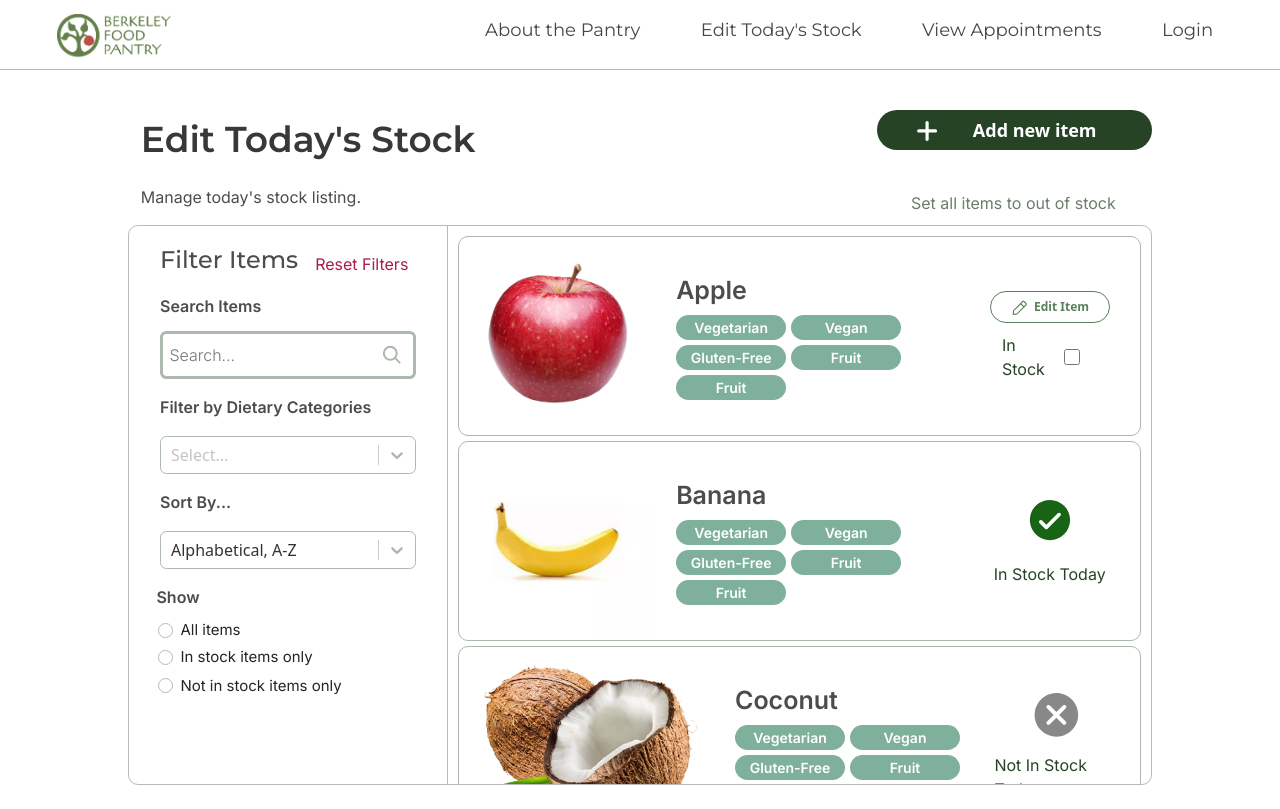
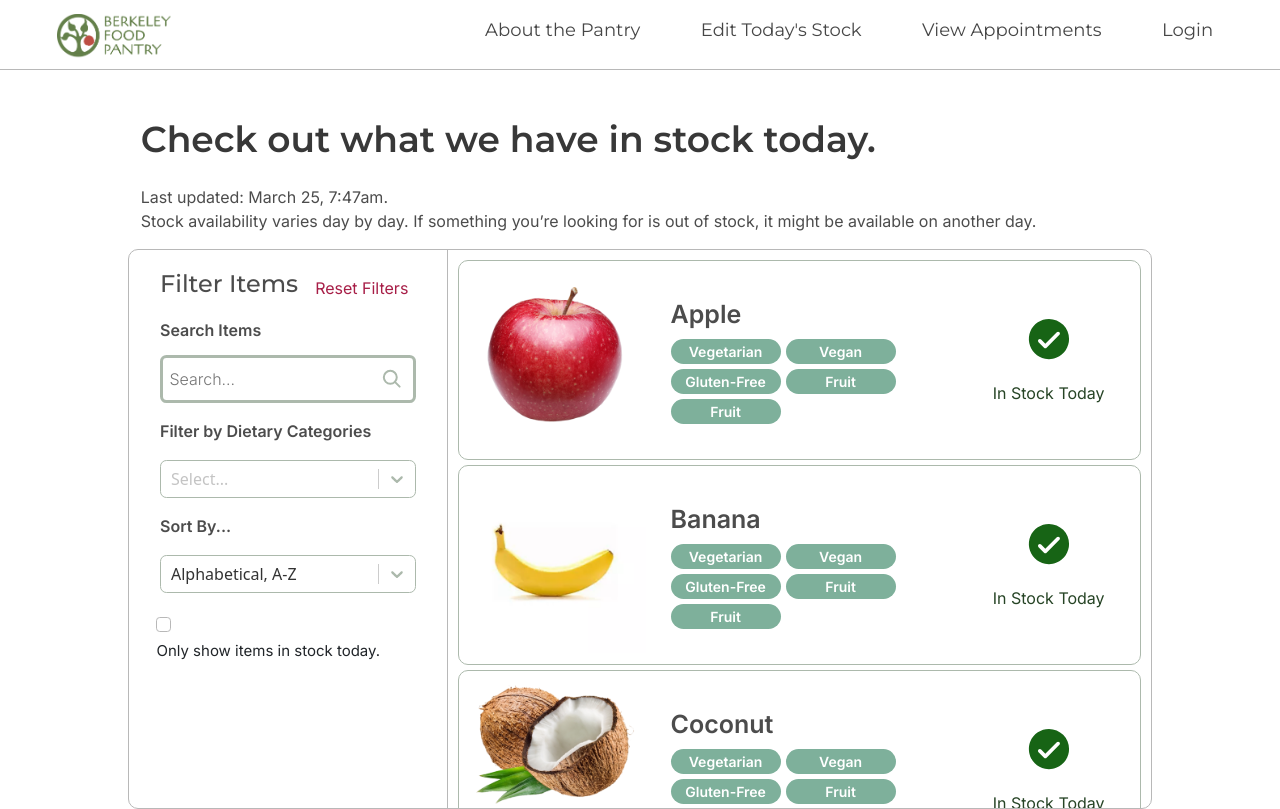
Before and after one commit to codebase-berkeley/berkeley-food-pantry, a React (Create React App) app in the folder client/: page /stockListingAdmin in a window 1280 px wide. Built offline with nearby package versions, Linux system fonts and the light colour scheme.

Commit message:
fixed css selectors for merge

```diff
--- a/client/src/App.js
+++ b/client/src/App.js
@@ -18,13 +18,13 @@ function App() {
       <NavbarComponent/>
 
         <Routes>
-          <Route path="/stockListingAdmin" element={<StockListingAdmin/>}/>
+          <Route path="/stockListingAdmin" element={<StockListingUser/>}/>
 
           <Route path = "/adminLogin" element={<AdminLogin/>}/>
 
           <Route path="/appointmentScheduler" element={<AppointmentScheduler/>}/>
 
-          <Route path="addFood" element={<AddFood/>}/>
+          <Route path="/addFood" element={<AddFood/>}/>
 
         </Routes>
       </Router>
--- a/client/src/components/Food.css
+++ b/client/src/components/Food.css
@@ -9,8 +9,14 @@
 }
 
 .foodImage {
-    height: 100%;
+   width: 200px;
+   height:max-content;
+   overflow: hidden;
+   /*TODO: fix!!*/
+
 }
+
+
 
 .componentContainer {
     display: flex;
@@ -67,7 +73,7 @@
     justify-content: space-between;
 }
 
-.inStock{
+.in-stock-text{
     display: flex;
     justify-content: center;
     font-family: "Inter";
@@ -76,6 +82,17 @@
     padding-top: 13%;
     width: 97px;
 }
+
+.out-of-stock-text{
+    display: flex;
+    justify-content: center;
+    font-family: "Inter";
+    font-size: 16px;
+    color: #888888;
+    padding-top: 13%;
+    width: 97px;
+}
+
 .inStockCheck{
     font-family: "Inter";
     font-size: 16px;
--- a/client/src/components/Food.js
+++ b/client/src/components/Food.js
@@ -14,7 +14,7 @@ function Food(props) {
             return (
                 <div className = "editIn" style={{paddingRight: "2%", width: "35%"}}>
                             <img src={checkmark} className="stockImage" alt="checkmark" />
-                        <div className ="inStock" style={{width: "100%"}}>
+                        <div className ="in-stock-text" style={{width: "100%"}}>
                             <span >In Stock Today</span>
                         </div>
                     </div>
@@ -23,7 +23,7 @@ function Food(props) {
         return (
             <div className = "editIn" style={{paddingRight: "4%", width: "35%"}}>
                     <img src={xmark} className="stockImage" alt="checkmark" />
-                    <div className ="inStock" style={{width: "100%"}}>
+                    <div className ="out-of-stock-text" style={{width: "100%"}}>
                         <span>Not In Stock Today</span>
                     </div>
                 </div>
--- a/client/src/pages/StockListingAdmin.css
+++ b/client/src/pages/StockListingAdmin.css
@@ -1,7 +1,7 @@
 @import url('https://fonts.googleapis.com/css2?family=Inter:wght@300;600&display=swap');
 @import url('https://fonts.googleapis.com/css2?family=Montserrat:wght@400;500;600;800&display=swap');
 
-.entireContent {
+.stocklisting-entireContent {
     display: flex;
     align-items: center;
     justify-content: center;
@@ -10,25 +10,25 @@
     width: 90vw;
 }
 
-.topContainer {
+.stocklisting-topContainer {
     display: flex;
     flex-direction: row;
 }
 
-.leftSide {
+.stocklisting-leftSide {
     display: flex;
     flex: 3;
     flex-direction: column;
     justify-content: space-between;
 }
 
-.rightSide {
+.stocklisting-rightSide {
     display: flex;
     flex-direction: column;
     justify-content: space-between;
 }
 
-.topContainer h1 {
+.stocklisting-topContainer h1 {
     text-align: left;
     padding-left: 1vw;
     font-weight: 600;
@@ -39,7 +39,7 @@
     padding-bottom: 1vh;
 }
 
-.topContainer p {
+.stocklisting-topContainer p {
     text-align: left;
     font-size: 14;
     text-align: left;
@@ -48,11 +48,11 @@
     font-family: 'Inter', sans-serif;
 }
 
-.h3{
+.stocklisting-h3{
     font-size: 10px;
 }
 
-.addButton {
+.stocklisting-addButton {
     background-color: #264425;
     display: flex;
     height: 5vh;
@@ -65,17 +65,17 @@
     align-items: center;
 }
 
-.addButton:hover {
+.stocklisting-addButton:hover {
     background-color: #ACB9AC;
     color: #fff;
 }
 
-.addItem{
+.stocklisting-addItem{
     display: flex;
     padding-right: 1vw;
 }
 
-.changeStock{
+.stocklisting-changeStock{
     font-size: 16;
     background-color: white;
     color: #6A7E69;
@@ -84,11 +84,11 @@
     width: 275px;
 }
 
-.changeStock:hover{
+.stocklisting-changeStock:hover{
     text-decoration: underline;
 }
 
-.filters {
+.stocklisting-filters {
     display: flex;
     flex-direction: column;
     width: 100%;
@@ -97,7 +97,7 @@
     overflow-y: scroll;
 }
 
-.bottomContainer {
+.stocklisting-bottomContainer {
     border-color: #B8B8B8;
     border-width: 1px;
     border-radius: 10px;
@@ -107,7 +107,7 @@
     width: 80vw;
 }
 
-.filter-by {
+.stocklisting-filter-by {
     display: flex;
     flex-direction: column;
     justify-content: flex-start;
@@ -115,7 +115,7 @@
     padding-bottom: 2vh;
 }
 
-.sort-by {
+.stocklisting-sort-by {
     display: flex;
     flex-direction: column;
     align-items: flex-start;
@@ -123,19 +123,19 @@
     height: '6vh';
 }
 
-p#filterControlLabel {
+p#stocklisting-filterControlLabel {
     color: #4C4C4C;
     font-family: 'Inter', sans-serif;
     font-weight: bold;
     font-size: 16px;
 }
 
-.custom-dropdown {
+.stocklisting-custom-dropdown {
     padding-top: 1px;
     border-color: #ACB9AC;
 }
 
-.filterItemControls {
+.stocklisting-filterItemControls {
     display: flex;
     width: 25vw;
     height: 100%;
@@ -146,7 +146,7 @@ p#filterControlLabel {
     padding: 0 1vw 0 1vw;
 }
 
-.filterReset{
+.stocklisting-filterReset{
     display: flex;
     padding-top: 2vh;
     flex-direction: row;
@@ -155,7 +155,7 @@ p#filterControlLabel {
     width: 20vw;
 }
 
-.filterItems{
+.stocklisting-filterItems{
     color: #4C4C4C;
     font-size: 24px;
     display: flex;
@@ -164,7 +164,7 @@ p#filterControlLabel {
     justify-content: start;
 }
 
-.resetFilters{
+.stocklisting-resetFilters{
     font-size: 16px;
     background-color: #fff;
     color: #A71E47;
@@ -174,47 +174,47 @@ p#filterControlLabel {
     font-weight: 450;
 }
 
-.resetFilters:hover {
+.stocklisting-resetFilters:hover {
     text-decoration: underline;
 }
 
-.firstRow {
+.stocklisting-firstRow {
     display: flex;
     flex-direction: row;
     justify-content: flex-end;
     padding-left: 1vw;
 }
 
-.secondRow {
+.stocklisting-secondRow {
     display: flex;
     flex-direction: row;
     justify-content: flex-end;
     padding-left: 1vw;
 }
 
-.thirdRow {
+.stocklisting-thirdRow {
     display: flex;
     flex-direction: row;
     justify-content: flex-end;
     padding-left: 1vw;
 }
 
-.firstRow h1 {
+.stocklisting-firstRow h1 {
     padding-left: 1vw;
     font-size: 0.75rem;
 }
 
-.secondRow h1 {
+.stocklisting-secondRow h1 {
     padding-left: 1vw;
     font-size: 0.75rem;
 }
 
-.thirdRow h1 {
+.stocklisting-thirdRow h1 {
     padding-left: 1vw;
     font-size: 0.75rem;
 }
 
-.firstRow .allItemBtn {
+.stocklisting-firstRow .stocklisting-allItemBtn {
     display: block;
     background-color: white;
     height: 1vw;
@@ -223,7 +223,7 @@ p#filterControlLabel {
     border: 1px solid black;
 }
 
-.secondRow .stockBtn {
+.stocklisting-secondRow .stocklisting-stockBtn {
     display: block;
     background-color: white;
     height: 1vw;
@@ -232,7 +232,7 @@ p#filterControlLabel {
     border: 1px solid black;
 }
 
-.thirdRow .noStockBtn {
+.stocklisting-thirdRow .stocklisting-noStockBtn {
     display: block;
     background-color: white;
     height: 1vw;
@@ -241,7 +241,7 @@ p#filterControlLabel {
     border: 1px solid black;
 }
 
-.searchBox{
+.stocklisting-searchBox{
     padding-bottom: 2vh;
     width: 20vw;
     text-align: left;
@@ -252,19 +252,19 @@ p#filterControlLabel {
     padding-bottom: 2vh;
 }
 
-.searchBox.text {
+.stocklisting-searchBox.text {
     padding-bottom: 1vh;
     font-size: 16px;
 }
 
-.showFilter {
+.stocklisting-showFilter {
     display: flex;
-    flex-direction: column;
+    flex-direction: row;
     align-items: flex-start;
     width: 90%;
 }
 
-.showText {
+.stocklisting-showText {
     color: #4C4C4C;
     font-family: 'Inter', sans-serif;
     font-weight: bold;
@@ -272,7 +272,7 @@ p#filterControlLabel {
     padding-bottom: 1vh;
 }
 
-.filterItemDisplay {
+.stocklisting-filterItemDisplay {
     width: 55vw;
     padding: 10px;
     align-items: left;
@@ -280,11 +280,12 @@ p#filterControlLabel {
     border-left: 1px solid #B8B8B8;
 }
 
-.foodPanel {
+
+.stocklisting-foodPanel {
     width: 400px;
 }
 
-.form-check-label {
+.stocklisting-form-check-label {
     font-family: 'Inter', sans-serif;
     font-size: 15px;
 }
--- a/client/src/pages/StockListingAdmin.js
+++ b/client/src/pages/StockListingAdmin.js
@@ -89,47 +89,47 @@ const customStyles = {
 
 export function StockListingAdmin() {
     return (
-        <div className="entireContent">
+        <div className="stocklisting-entireContent">
 
-            <div className="stockListingPage">
+            <div className="stocklisting-stockListingPage">
 
-                <div className="topContainer">
+                <div className="stocklisting-topContainer">
 
-                    <div className="leftSide">
+                    <div className="stocklisting-leftSide">
                         <h1>Edit Today's Stock</h1>
                         <p>Manage today's stock listing.</p>
                     </div>
 
-                    <div className="rightSide">
-                        <button type="button" class="btn" className="addButton">
+                    <div className="stocklisting-rightSide">
+                        <button type="button" class="btn" className="stocklisting-addButton">
                             <img src={isbesPlusSign}></img>
-                            <div className="addItem"> Add new item </div>
+                            <div className="stocklisting-addItem"> Add new item </div>
 
                         </button>
-                        <button className="changeStock"> Set all items to out of stock </button>
+                        <button className="stocklisting-changeStock"> Set all items to out of stock </button>
                     </div>
 
                 </div>
 
-                <div className="bottomContainer">
+                <div className="stocklisting-bottomContainer">
 
-                    <div className="filterItemControls">
+                    <div className="stocklisting-filterItemControls">
 
-                        <div className="filterReset">
-                            <div className="filterItems">Filter Items</div>
-                            <button className="resetFilters">Reset Filters</button>
+                        <div className="stocklisting-filterReset">
+                            <div className="stocklisting-filterItems">Filter Items</div>
+                            <button className="stocklisting-resetFilters">Reset Filters</button>
                         </div>
 
-                        <div className="filters">
-                            <div className="searchBox">
+                        <div className="stocklisting-filters">
+                            <div className="stocklisting-searchBox">
                                 <text>Search Items</text>
                                 <Search placeholder="Search..." />
                             </div>
 
-                            <div className="filter-by">
-                                <p id="filterControlLabel">Filter by Dietary Categories</p>
-                                <div id="filter-dropdown">
-                                    <Select className="custom-dropdown"
+                            <div className="stocklisting-filter-by">
+                                <p id="stocklisting-filterControlLabel">Filter by Dietary Categories</p>
+                                <div id="stocklisting-filter-dropdown">
+                                    <Select className="stocklisting-custom-dropdown"
                                         styles={customStyles}
                                         closeMenuOnSelect={false}
                                         components={animatedComponents}
@@ -140,10 +140,10 @@ export function StockListingAdmin() {
                                 </div>
                             </div>
 
-                            <div className="sort-by">
-                                <p id="filterControlLabel">Sort By...</p>
+                            <div className="stocklisting-sort-by">
+                                <p id="stocklisting-filterControlLabel">Sort By...</p>
                                 <div>
-                                    <Select className="custom-dropdown"
+                                    <Select className="stocklisting-custom-dropdown"
                                         styles={customStyles}
                                         closeMenuOnSelect={true}
                                         components={animatedComponents}
@@ -154,25 +154,25 @@ export function StockListingAdmin() {
                                 </div>
                             </div>
 
-                            <div className="showFilter">
-                                <div className="showText"> Show </div>
-                                <div className="form-check">
-                                    <label class="form-check-label" for="exampleRadios1">
-                                        <input class="form-check-input" type="radio" name="exampleRadios" id="exampleRadios1" value="option1" unchecked></input>
+                            <div className="stocklisting-showFilter">
+                                <div className="sstocklisting-howText"> Show </div>
+                                <div className="stocklisting-form-check">
+                                    <label class="stocklisting-form-check-label" for="exampleRadios1">
+                                        <input class="stocklisting-form-check-input" type="radio" name="exampleRadios" id="exampleRadios1" value="option1" unchecked></input>
                                         All items
                                     </label>
                                 </div>
 
-                                <div className="form-check">
-                                    <label class="form-check-label" for="exampleRadios1">
-                                        <input class="form-check-input" type="radio" name="exampleRadios" id="exampleRadios1" value="option1" unchecked></input>
+                                <div className="stocklisting-form-check">
+                                    <label class="stocklisting-form-check-label" for="exampleRadios1">
+                                        <input class="stocklisting-form-check-input" type="radio" name="exampleRadios" id="exampleRadios1" value="option1" unchecked></input>
                                         In stock items only
                                     </label>
                                 </div>
 
-                                <div className="form-check">
-                                    <label class="form-check-label" for="exampleRadios1">
-                                        <input class="form-check-input" type="radio" name="exampleRadios" id="exampleRadios1" value="option1" unchecked></input>
+                                <div className="stocklisting-form-check">
+                                    <label class="stocklisting-form-check-label" for="exampleRadios1">
+                                        <input class="stocklisting-form-check-input" type="radio" name="exampleRadios" id="exampleRadios1" value="option1" unchecked></input>
                                         Not in stock items only
                                     </label>
                                 </div>
@@ -180,13 +180,13 @@ export function StockListingAdmin() {
 
                         </div>
                     </div>
-                    <div className="filterItemDisplay">
+                    <div className="stocklisting-filterItemDisplay">
                     <Food name="Apple" image={apple} in_stock={true} tags={["Vegetarian", "Vegan", "Gluten-free", "Fruit", "Fruit" ]} admin={true}/>
-                    <Food name="Banana" image={banana} in_stock={true} tags={["Vegetarian", "Vegan", "Gluten-free", "Fruit", "Fruit" ]} admin={false}/>
-                    <Food name="Coconut" image={cocunut} in_stock={false} tags={["Vegetarian", "Vegan", "Gluten-free", "Fruit", "Fruit" ]} admin={false}/>
-                    <Food name="Donut" image={donut} in_stock={true} tags={["Vegetarian", "Vegan", "Gluten-free", "Fruit", "Fruit" ]} admin={false}/>
-                    <Food name="Broccoli" image={brocolli} in_stock={true} tags={["Vegetarian", "Vegan", "Gluten-free", "Fruit", "Fruit" ]} admin={false}/>
-                    <Food name="Canned Beans" image={cannedBeans} in_stock={true} tags={["Vegetarian", "Vegan", "Gluten-free", "Fruit", "Fruit" ]} admin={false}/>
+                    <Food name="Banana" image={banana} in_stock={true} tags={["Vegetarian", "Vegan", "Gluten-free", "Fruit", "Fruit" ]} admin={true}/>
+                    <Food name="Coconut" image={cocunut} in_stock={false} tags={["Vegetarian", "Vegan", "Gluten-free", "Fruit", "Fruit" ]} admin={true}/>
+                    <Food name="Donut" image={donut} in_stock={true} tags={["Vegetarian", "Vegan", "Gluten-free", "Fruit", "Fruit" ]} admin={true}/>
+                    <Food name="Broccoli" image={brocolli} in_stock={true} tags={["Vegetarian", "Vegan", "Gluten-free", "Fruit", "Fruit" ]} admin={true}/>
+                    <Food name="Canned Beans" image={cannedBeans} in_stock={true} tags={["Vegetarian", "Vegan", "Gluten-free", "Fruit", "Fruit" ]} admin={true}/>
                     </div>
                 </div>
             </div>
@@ -196,13 +196,13 @@ export function StockListingAdmin() {
 
 export function StockListingUser() {
     return (
-        <div className="entireContent">
+        <div className="stocklisting-entireContent">
 
-            <div className="stockListingPage">
+            <div className="stocklisting-stockListingPage">
 
-                <div className="topContainer">
+                <div className="stocklisting-topContainer">
 
-                    <div className="leftSide">
+                    <div className="stocklisting-leftSide">
                         <h1>Check out what we have in stock today.</h1>
                         <p>Last updated: March 25, 7:47am.<br></br>
                         Stock availability varies day by day. If something you’re looking for is out of stock, it might be available on another day.</p>
@@ -210,25 +210,25 @@ export function StockListingUser() {
 
                 </div>
 
-                <div className="bottomContainer">
+                <div className="stocklisting-bottomContainer">
 
-                    <div className="filterItemControls">
+                    <div className="stocklisting-filterItemControls">
 
-                        <div className="filterReset">
-                            <div className="filterItems">Filter Items</div>
-                            <button className="resetFilters">Reset Filters</button>
+                        <div className="stocklisting-filterReset">
+                            <div className="stocklisting-filterItems">Filter Items</div>
+                            <button className="stocklisting-resetFilters">Reset Filters</button>
                         </div>
 
-                        <div className="filters">
-                            <div className="searchBox">
+                        <div className="stocklisting-filters">
+                            <div className="stocklisting-searchBox">
                                 <text>Search Items</text>
                                 <Search placeholder="Search..." />
                             </div>
 
-                            <div className="filter-by">
-                                <p id="filterControlLabel">Filter by Dietary Categories</p>
-                                <div id="filter-dropdown">
-                                    <Select className="custom-dropdown"
+                            <div className="stocklisting-filter-by">
+                                <p id="stocklisting-filterControlLabel">Filter by Dietary Categories</p>
+                                <div id="stocklisting-filter-dropdown">
+                                    <Select className="stocklisting-custom-dropdown"
                                         styles={customStyles}
                                         closeMenuOnSelect={false}
                                         components={animatedComponents}
@@ -239,10 +239,10 @@ export function StockListingUser() {
                                 </div>
                             </div>
 
-                            <div className="sort-by">
-                                <p id="filterControlLabel">Sort By...</p>
+                            <div className="stocklisting-sort-by">
+                                <p id="stocklisting-filterControlLabel">Sort By...</p>
                                 <div>
-                                    <Select className="custom-dropdown"
+                                    <Select className="stocklisting-custom-dropdown"
                                         styles={customStyles}
                                         closeMenuOnSelect={true}
                                         components={animatedComponents}
@@ -253,9 +253,9 @@ export function StockListingUser() {
                                 </div>
                             </div>
 
-                            <div className="showFilter">
-                                <div className="form-check">
-                                    <label class="form-check-label" for="exampleRadios1">
+                            <div className="stocklisting-showFilter">
+                                <div className="stocklisting-form-check">
+                                    <label class="stocklisting-form-check-label" for="exampleRadios1">
                                         <input class="form-check-input" type="checkbox" name="exampleRadios" id="exampleRadios1" value="option1" unchecked></input>
                                         Only show items in stock today.
                                     </label>
@@ -264,7 +264,7 @@ export function StockListingUser() {
 
                         </div>
                     </div>
-                    <div className="filterItemDisplay">
+                    <div className="stocklisting-filterItemDisplay">
                     <Food name="Apple" image={apple} in_stock={true} tags={["Vegetarian", "Vegan", "Gluten-free", "Fruit", "Fruit" ]} admin={false}/>
                     <Food name="Banana" image={banana} in_stock={true} tags={["Vegetarian", "Vegan", "Gluten-free", "Fruit", "Fruit" ]} admin={false} />
                     <Food name="Coconut" image={cocunut} in_stock={true} tags={["Vegetarian", "Vegan", "Gluten-free", "Fruit", "Fruit" ]} admin={false}/>
```
